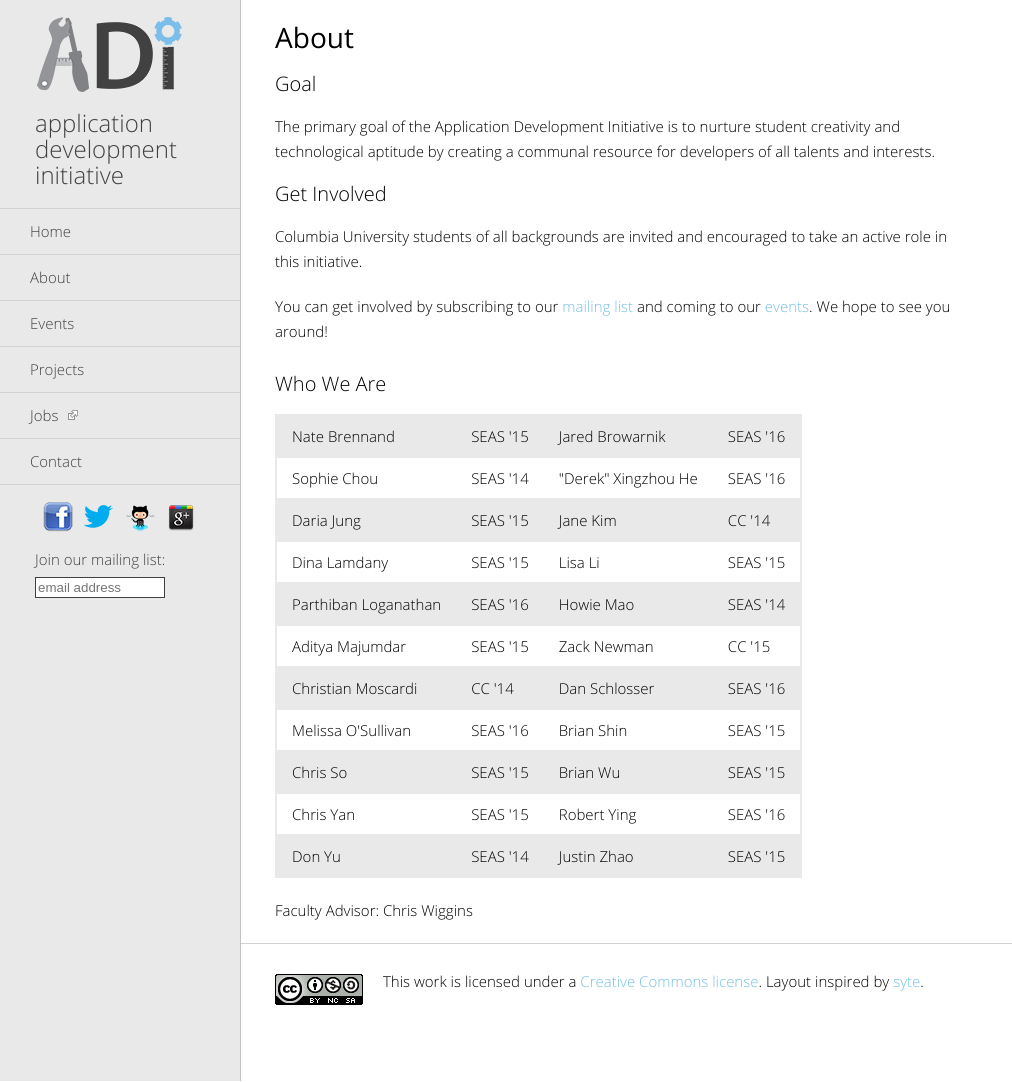
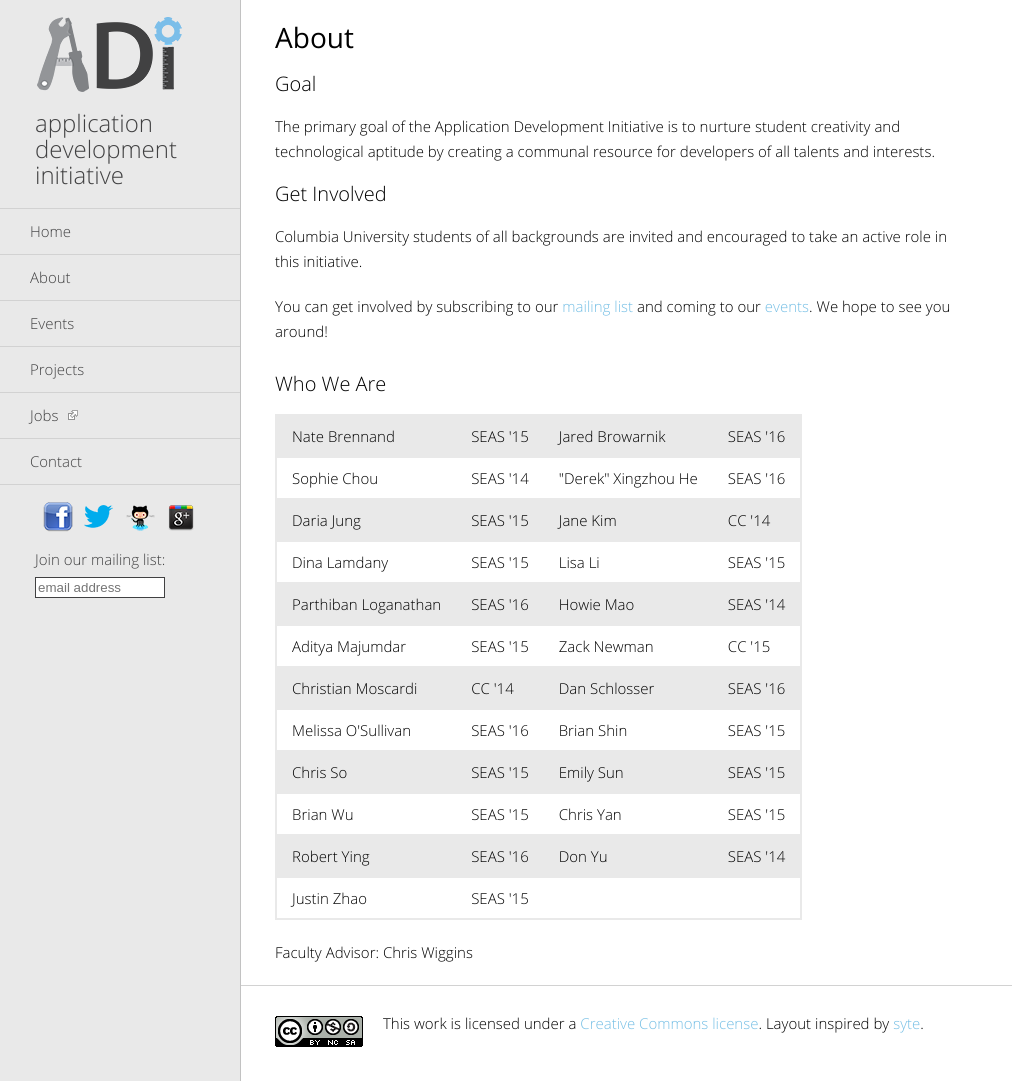
Before and after one commit to adicu/adicu.github.com-dep, a Jekyll site: the page built from about.html, in a window 1280 px wide and 1082 px high. Shown: the whole window, without its empty margins (0-1012 px from the left). Built offline with Jekyll 4.4.1, drawn with Linux system fonts in a browser that asks for light colours; nearby versions of some CDN libraries; comment, search, counter and statistics services are not loaded.

Commit message:
add emily sun to committee

```diff
--- a/about.html
+++ b/about.html
@@ -53,14 +53,17 @@ title: About
   </tr>
   <tr class="odd">
     <td>Chris So</td> <td>SEAS '15</td>
-    <td>Brian Wu</td> <td>SEAS '15</td>
+    <td>Emily Sun</td> <td>SEAS '15</td>
   </tr>
   <tr class="even">
+    <td>Brian Wu</td> <td>SEAS '15</td>
     <td>Chris Yan</td> <td>SEAS '15</td>
-    <td>Robert Ying</td> <td>SEAS '16</td>
   </tr>
   <tr class="odd">
+    <td>Robert Ying</td> <td>SEAS '16</td>
     <td>Don Yu</td> <td>SEAS '14</td>
+  </tr>
+  <tr class="even">
     <td>Justin Zhao</td> <td>SEAS '15</td>
   </tr>
 </table>
```
